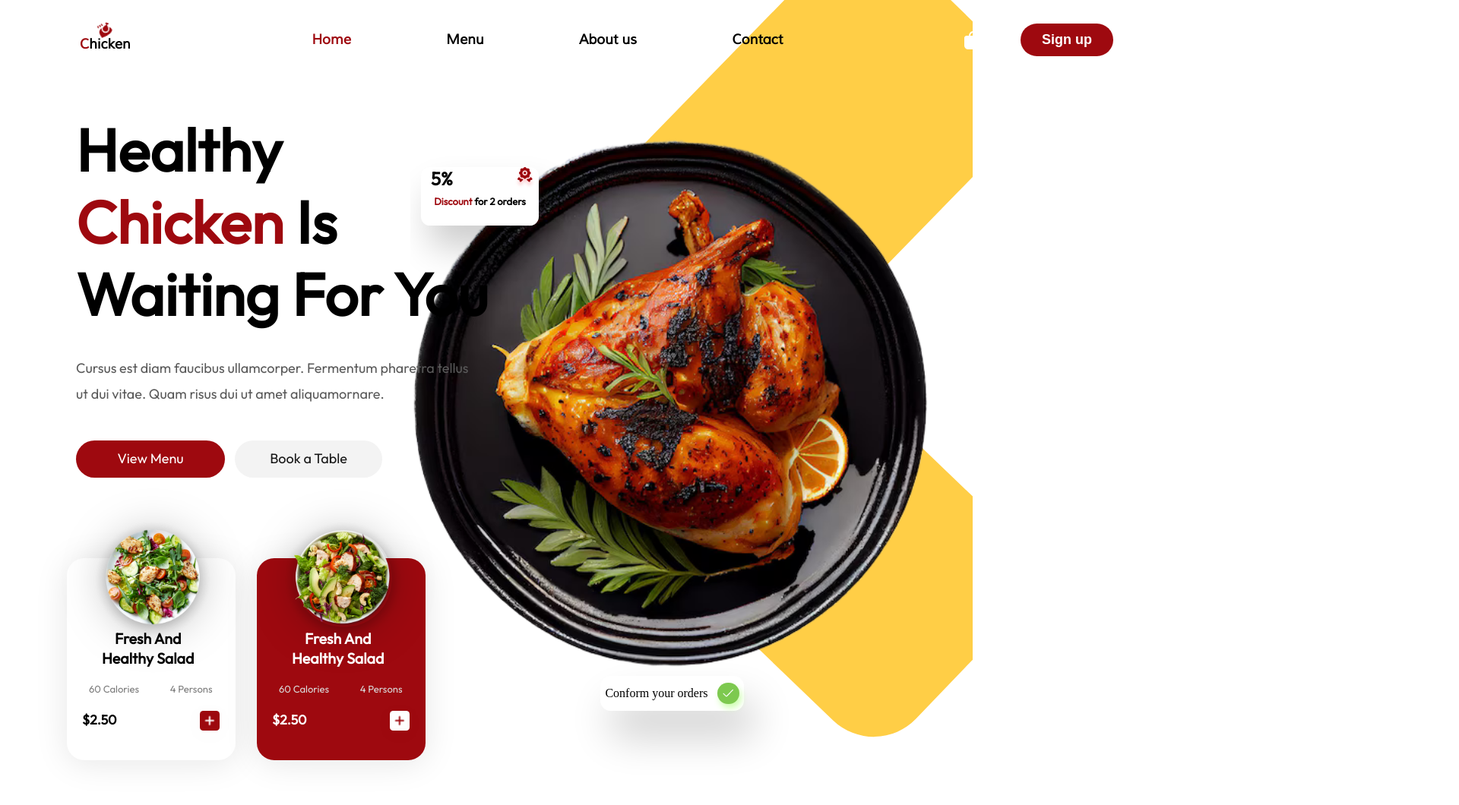
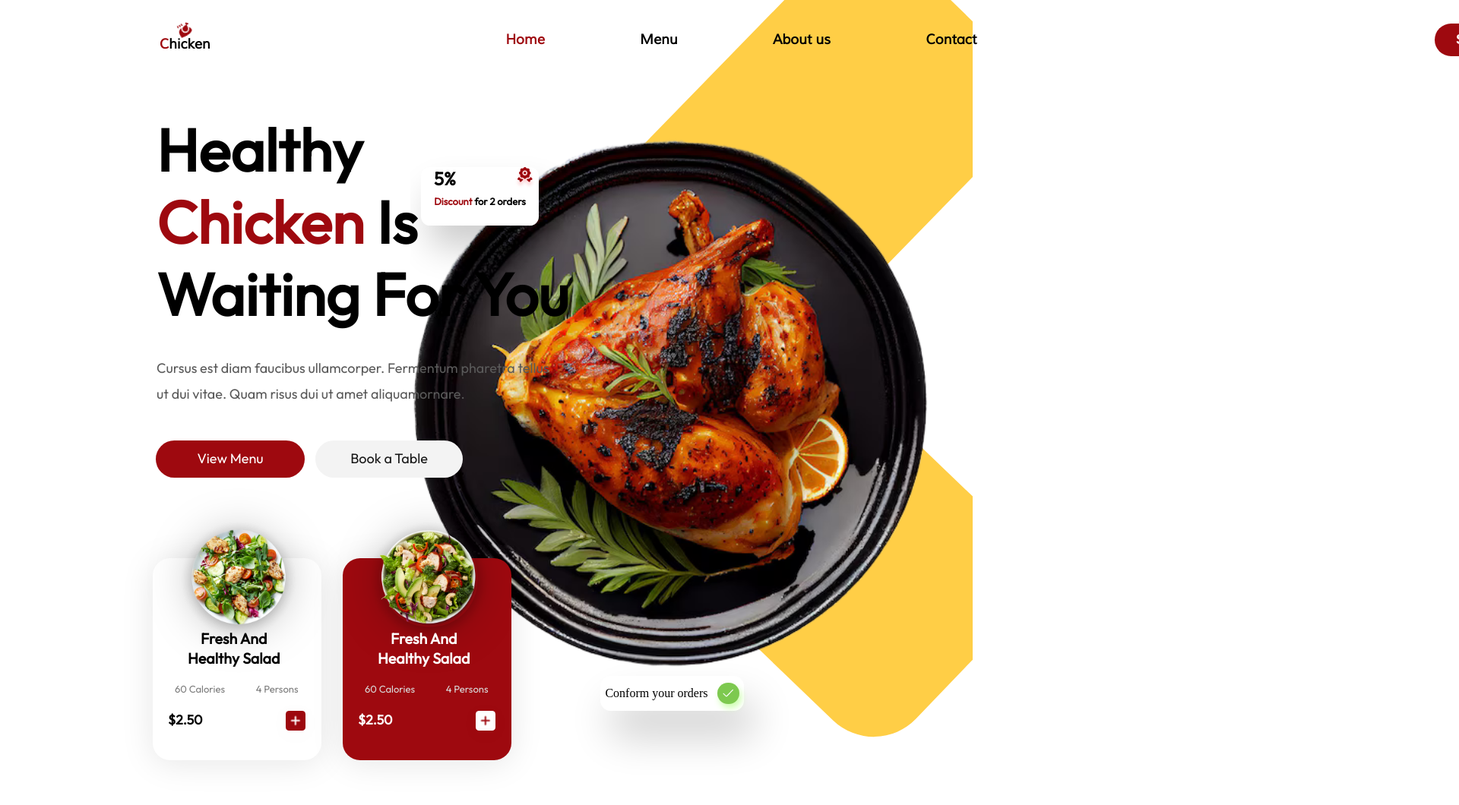
Before and after one commit to ShohjahonOktamov/Chicken, a plain HTML site: page index.html in a window 1280 px wide. Shown: the top 1060 px of the page at 76% size, 1920 px wide, since content can reach past the window. Drawn offline with Linux system fonts and the light colour scheme.

Commit message:
Update style.css

```diff
--- a/style.css
+++ b/style.css
@@ -24,7 +24,7 @@ header>nav {
   position: absolute;
   width: 1360px;
   height: 51px;
-  left: 105px;
+  left: 210px;
   top: 27px;
   display: flex;
   justify-content: space-between;
@@ -54,6 +54,7 @@ header>nav>span.nav-items {
   justify-content: space-between;
   align-items: center;
   position: relative;
+  left: 150px;
 }
 
 .nav-item {
@@ -70,6 +71,8 @@ header>nav>span.nav-items {
 }
 
 header>nav>span.btns {
+  position: relative;
+  left: 440px;
   display: flex;
   align-items: center;
   gap: 50px;
@@ -134,7 +137,7 @@ img.gril {
   position: absolute;
   width: 631px;
   height: 373px;
-  left: 100px;
+  left: 206px;
   top: 100px;
 }
 
@@ -187,7 +190,7 @@ div.btns {
   position: absolute;
   width: 196px;
   height: 49px;
-  left: 100px;
+  left: 205px;
   background: #9E090F;
   border-radius: 77px;
   font-family: 'Outfit';
@@ -204,7 +207,7 @@ div.btns {
   position: absolute;
   width: 194px;
   height: 49px;
-  left: 309px;
+  left: 415px;
   background: #F3F3F3;
   border-radius: 77px;
   font-family: 'Outfit';
@@ -220,7 +223,7 @@ div.btns {
   position: absolute;
   width: 471px;
   height: 322.12px;
-  left: 87px;
+  left: 200px;
   top: 700px;
 }
 
@@ -457,7 +460,7 @@ div.discount {
 }
 
 .big {
-  left: 13px;
+  left: 17px;
   position: absolute;
   font-size: 24px;
   font-weight: 600;
@@ -492,3 +495,7 @@ div.discount {
   background: #7DC94F;
   box-shadow: 2.68085px 5.3617px 8.57872px #CCFEAE;
 }
+
+.nav-item:hover {
+  color: #9E090F;
+}
```
